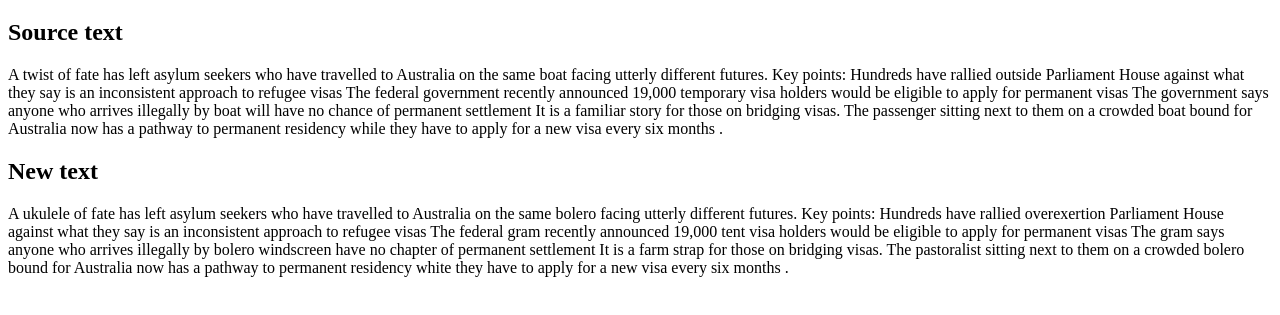
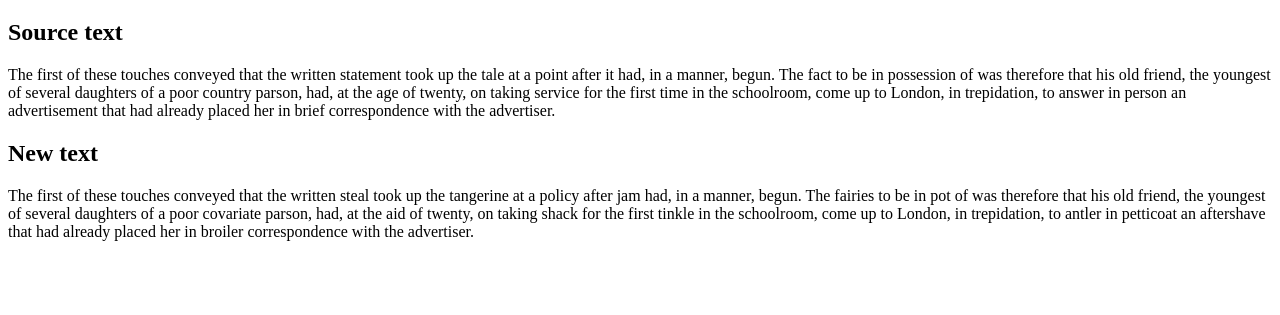
Before and after one commit to christiendariol/n-plus-7-2023, a plain HTML site: page index.html in a window 1280 px wide. Shown: the part 61-376 px from the top of the page. Drawn offline with Linux system fonts and the light colour scheme.

Commit message:
another glitch site

```diff
--- a/index.html
+++ b/index.html
@@ -20,14 +20,7 @@
     <!-- script -->
     <script>
       let nouns;
-      const sourceText = `A twist of fate has left asylum seekers who have travelled to Australia on the same boat facing utterly different futures.
-
-Key points:
-
-Hundreds have rallied outside Parliament House against what they say is an inconsistent approach to refugee visas
-The federal government recently announced 19,000 temporary visa holders would be eligible to apply for permanent visas
-The government says anyone who arrives illegally by boat will have no chance of permanent settlement
-It is a familiar story for those on bridging visas. The passenger sitting next to them on a crowded boat bound for Australia now has a pathway to permanent residency while they have to apply for a new visa every six months .`;
+      const sourceText = `The first of these touches conveyed that the written statement took up the tale at a point after it had, in a manner, begun. The fact to be in possession of was therefore that his old friend, the youngest of several daughters of a poor country parson, had, at the age of twenty, on taking service for the first time in the schoolroom, come up to London, in trepidation, to answer in person an advertisement that had already placed her in brief correspondence with the advertiser.`;
       const wordOffset = 7;
       function generateNewText(text) {
         let splitText = text.split(" ");
```
Also changed, not shown: 1 other file.
